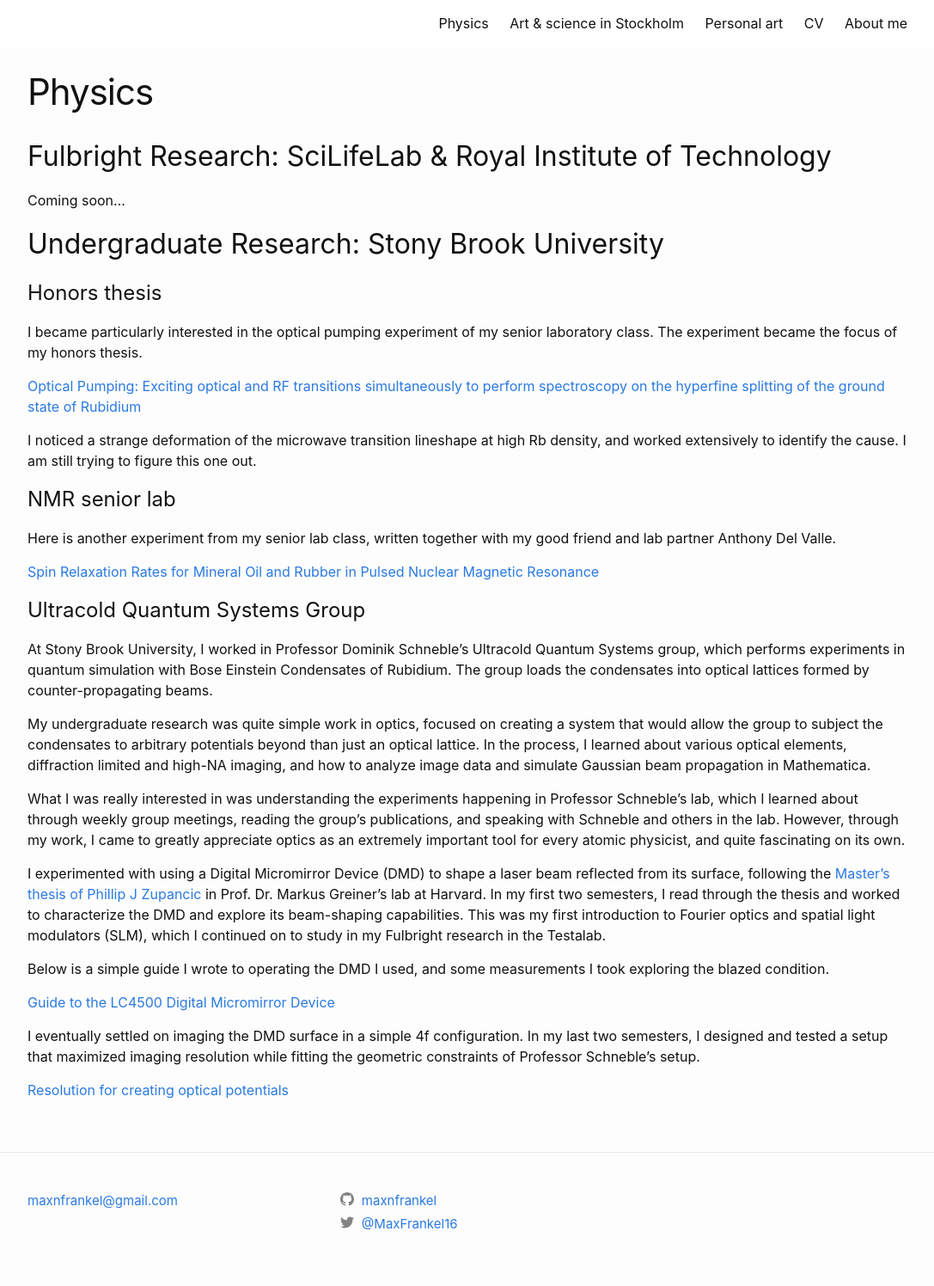
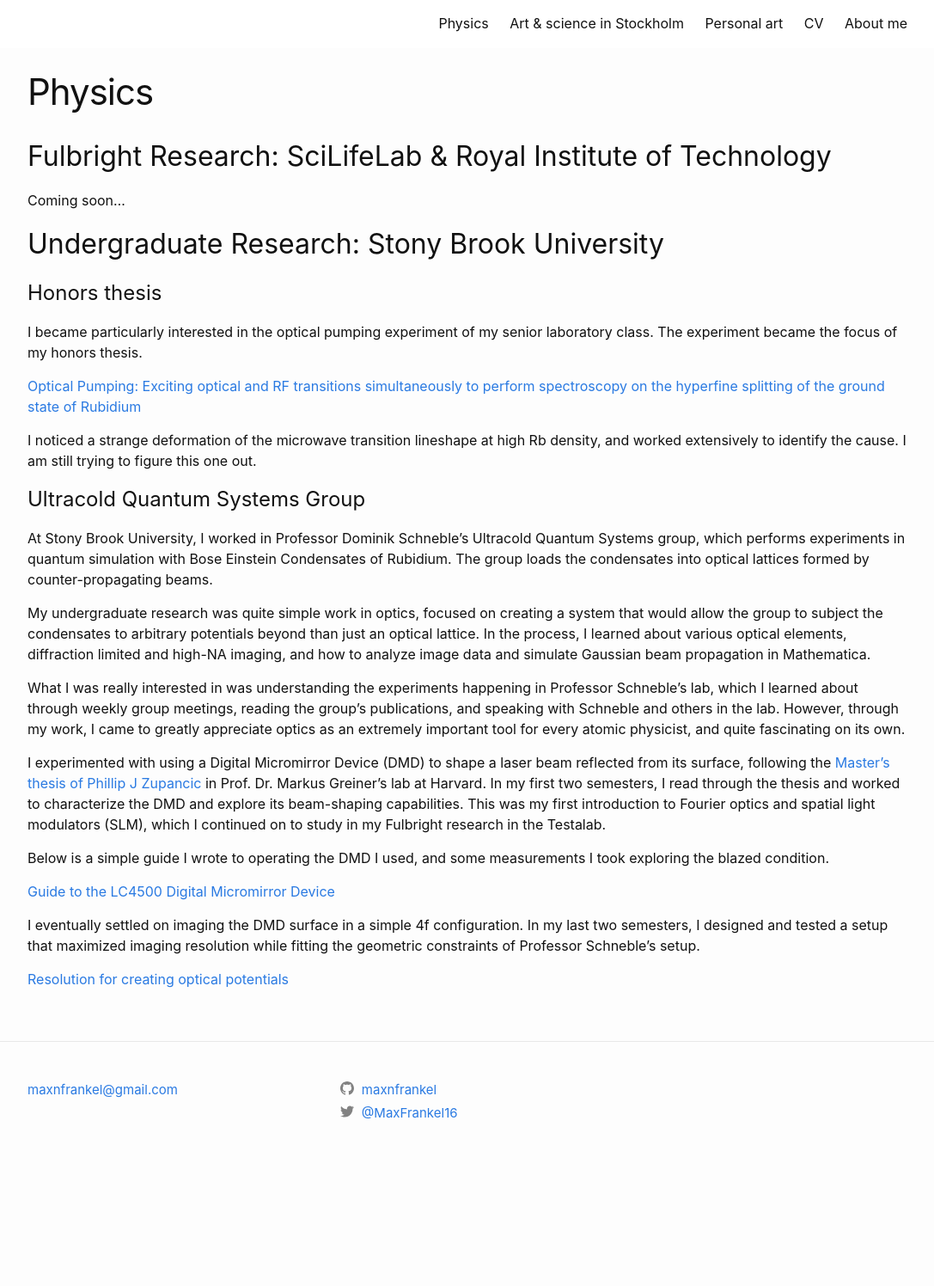
Before and after one commit to maxnfrankel/maxnfrankel.github.io, a Jekyll site: the page built from pages/1_Physics.md, in a window 1280 px wide. Shown: the whole page at 86% size, without its empty margins (96-1183 px from the left). Built offline with Jekyll 4.4.1, drawn with Linux system fonts in a browser that asks for light colours; after the commit the page ends 1367 px from its top, so only the background shows below that.

Commit message:
removed NMR paper

```diff
--- a/pages/1_Physics.md
+++ b/pages/1_Physics.md
@@ -18,12 +18,6 @@ I became particularly interested in the optical pumping experiment of my senior
 
 I noticed a strange deformation of the microwave transition lineshape at high Rb density, and worked extensively to identify the cause. I am still trying to figure this one out.
 
-# NMR senior lab
-
-Here is another experiment from my senior lab class, written together with my good friend and lab partner Anthony Del Valle.
-
-[Spin Relaxation Rates for Mineral Oil and Rubber in Pulsed Nuclear Magnetic Resonance](https://github.com/maxnfrankel/maxnfrankel.github.io/raw/master/pages/Physics/Frankel_NMR_Final_Lab_Report.pdf)
-
 # Ultracold Quantum Systems Group
 
 At Stony Brook University, I worked in Professor Dominik Schneble's Ultracold Quantum Systems group, which performs experiments in quantum simulation with Bose Einstein Condensates of Rubidium. The group loads the condensates into optical lattices formed by counter-propagating beams.
```
Also changed, not shown: 1 other file.
